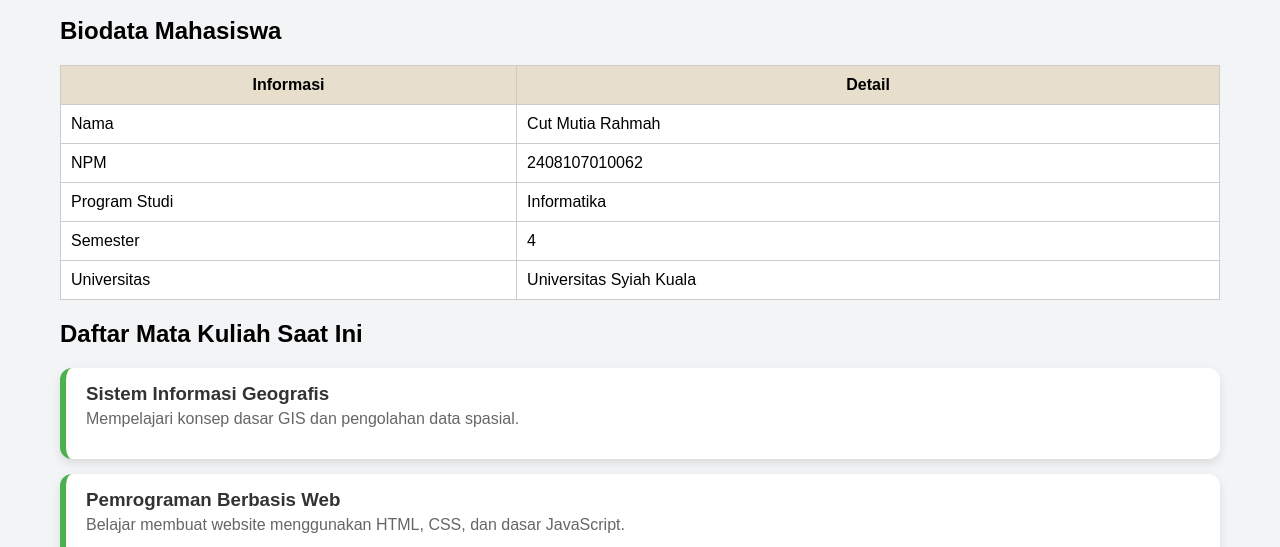
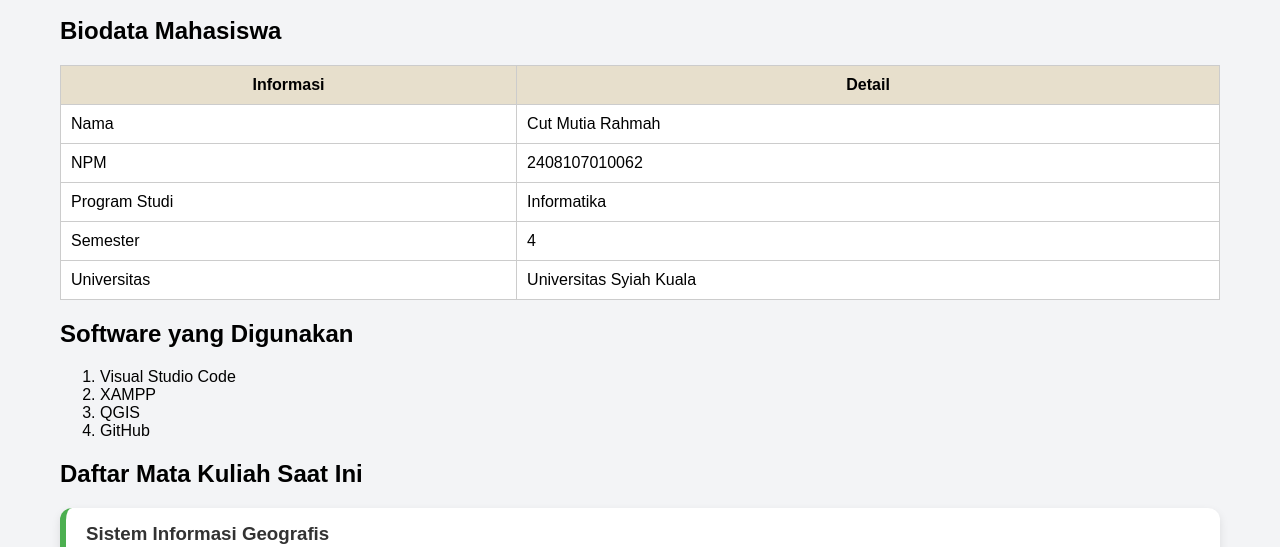
Before and after one commit to Mutia09/Web-Portofolio, a plain HTML site: page biodata.html in a window 1280 px wide. Shown: the part 253-800 px from the top of the page. Drawn offline with Linux system fonts and the light colour scheme.

Commit message:
Update biodata.html
Added a section listing the software used.

```diff
--- a/biodata.html
+++ b/biodata.html
@@ -62,6 +62,15 @@ Halaman ini berisi informasi biodata lengkap saya.
 
 </table>
 
+<h2>Software yang Digunakan</h2>
+
+<ol>
+    <li>Visual Studio Code</li>
+    <li>XAMPP</li>
+    <li>QGIS</li>
+    <li>GitHub</li>
+</ol>
+
 <h2>Daftar Mata Kuliah Saat Ini</h2>
 
 <div class="mk-container">
```
